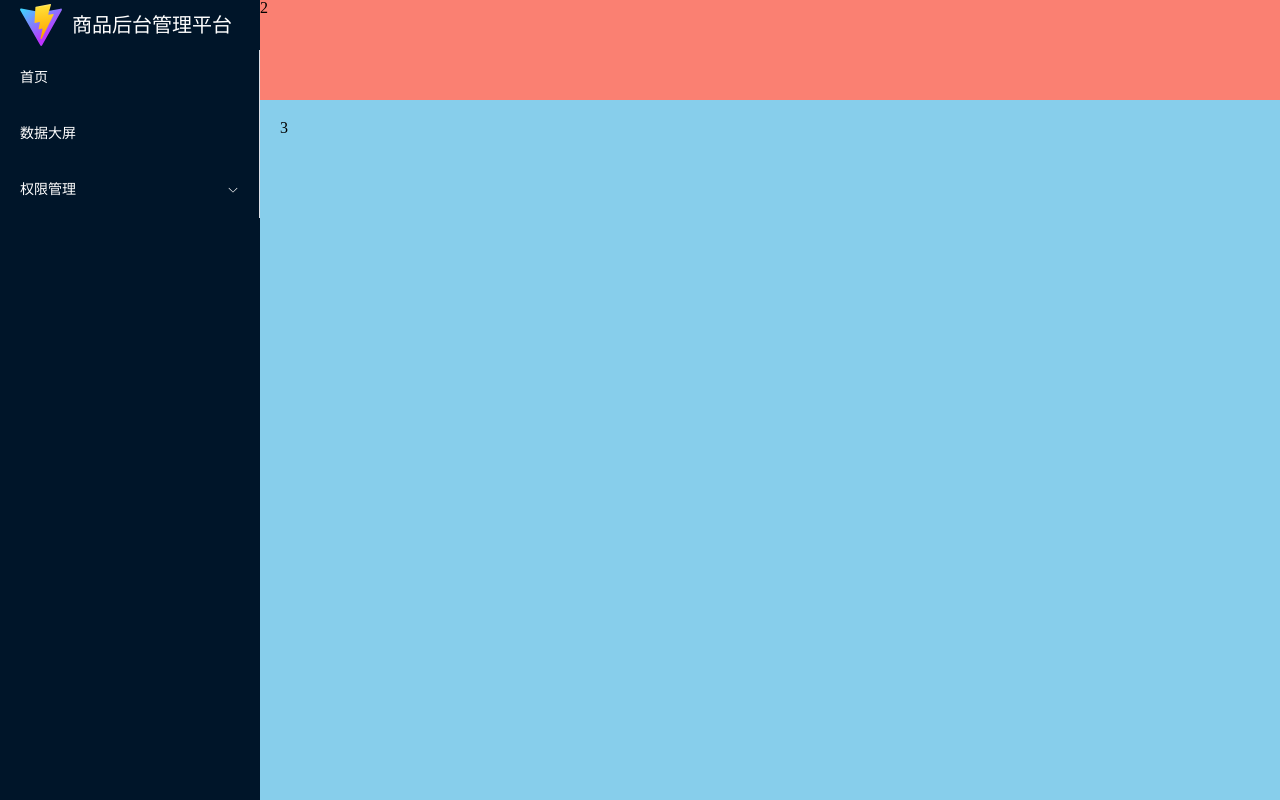
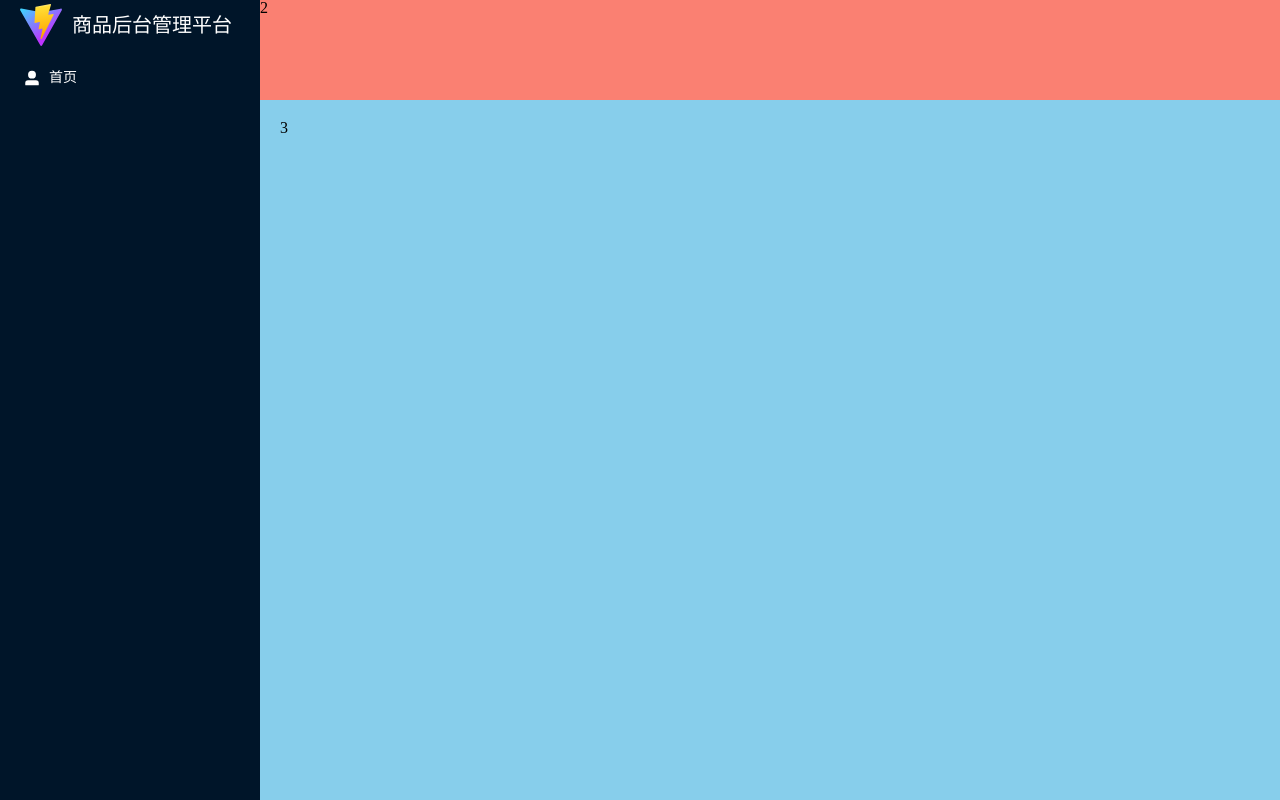
Before and after one commit to youdemomo/Vue3-back-sys, a Vue app: page / in a window 1280 px wide. Built offline with nearby package versions, Linux system fonts and the light colour scheme.

Commit message:
15. 实现左侧菜单栏根据路由自动生成

```diff
--- a/package.json
+++ b/package.json
@@ -27,6 +27,7 @@
     "vite": "^6.2.0",
     "vite-plugin-mock": "^3.0.2",
     "vite-plugin-svg-icons": "^2.0.1",
+    "vite-plugin-vue-setup-extend": "^0.4.0",
     "vue-tsc": "^2.2.4"
   }
 }
--- a/src/components/index.ts
+++ b/src/components/index.ts
@@ -1,4 +1,6 @@
 import SvgIcon from '@/components/SvgIcon/index.vue'
+// 所有element-ui图标
+import * as ElementPlusIconsVue from '@element-plus/icons-vue'
 
 // 存储所有要注册的组件
 const allGlobalComponent = {
@@ -6,11 +8,16 @@ const allGlobalComponent = {
 }
 
 export default {
-  install(app) {
+  install(app: any) {
     // Obj.keys方法解析出包含所有组件名的数组
     // 遍历数组注册全局组件
     Object.keys(allGlobalComponent).forEach(key => {
       app.component(key, allGlobalComponent[key])
     })
+
+    // 注册所有图标
+    for (const [key, component] of Object.entries(ElementPlusIconsVue)) {
+      app.component(key, component)
+    }
   },
 }
--- /dev/null
+++ b/src/layout/Menu/index.vue
@@ -0,0 +1,57 @@
+<script lang='ts' setup name="Menu">
+    import { useRouter } from 'vue-router';
+
+    // 接受组件使用者传来的路由数组
+    const props = defineProps(['menuList'])
+    const router = useRouter()
+
+    // 点击彩菜单组件时跳转路由
+    const goRoute = (el_item: any) => {
+        // 通过获得menu-item绑定的index进行路由跳转
+        // console.log(el_item);
+        router.push(el_item.index)
+    }
+</script>
+
+<template>
+    <template v-for="item in menuList" :key="item.path">
+        <!-- 没有子路由，直接渲染 -->
+        <el-menu-item v-if="!item.children && item.meta.isShow" :index="item.path" @click="goRoute">
+            <template #title>
+                <!-- 图标，传入图标名 -->
+                <el-icon>
+                    <component :is="item.meta.icon"></component>
+                </el-icon>
+                <span>{{ item.meta.title }}</span>
+            </template>
+        </el-menu-item>
+
+        <!-- 只有一个子路由，则将这个子路由渲染出来 -->
+        <el-menu-item v-if="item.children && item.children.length === 1 && item.meta.isShow"
+            :index="item.children[0].path" @click="goRoute">
+            <template #title>
+                <el-icon>
+                    <component :is="item.meta.icon"></component>
+                </el-icon>
+                {{ item.children[0].meta.title }}
+            </template>
+        </el-menu-item>
+
+        <!-- 有多个子路由 -->
+        <el-sub-menu v-if="item.children && item.children.length > 1 && item.meta.isShow" :index="item.path">
+            <!-- 顶级菜单标题 -->
+            <template #title>
+                <el-icon>
+                    <component :is="item.meta.icon"></component>
+                </el-icon>
+                <span>{{ item.meta.title }}</span>
+            </template>
+            <!-- 递归传入chilren数组，保证能渲染出多级路由的children -->
+            <Menu :menuList="item.children"></Menu>
+        </el-sub-menu>
+    </template>
+
+
+</template>
+
+<style scoped></style>
--- a/src/layout/index.vue
+++ b/src/layout/index.vue
@@ -1,5 +1,12 @@
 <script lang='ts' setup>
+    // logo组件
     import Logo from './Logo/index.vue'
+    // 左侧菜单组件
+    import Menu from './Menu/index.vue'
+    // 获取路由数组
+    import { useUserStore } from '../store/modules/user';
+
+    const userStore = useUserStore()
 </script>
 
 <template>
@@ -10,17 +17,7 @@
             <!-- 导航菜单 -->
             <el-scrollbar class="scrollbar">
                 <el-menu background-color="$base-menu-background" text-color="white">
-                    <el-menu-item index="1">首页</el-menu-item>
-                    <el-menu-item index="2">数据大屏</el-menu-item>
-                    <!-- 多级菜单 -->
-                    <el-sub-menu index="3">
-                        <template #title>
-                            <span>权限管理</span>
-                        </template>
-                        <el-menu-item index="3-1">用户管理</el-menu-item>
-                        <el-menu-item index="3-2">角色管理</el-menu-item>
-                        <el-menu-item index="3-3">菜单管理</el-menu-item>
-                    </el-sub-menu>
+                    <Menu :menuList="userStore.menuRoutes"></Menu>
                 </el-menu>
             </el-scrollbar>
         </div>
@@ -49,6 +46,11 @@
             .scrollbar {
                 width: 100%;
                 height: calc(100vh - $base-menu-logo-hegiht);
+
+                // 去除菜单组件右边边框
+                .el-menu {
+                    border: none
+                }
             }
         }
 
--- a/src/router/routes.ts
+++ b/src/router/routes.ts
@@ -1,3 +1,5 @@
+import component from 'element-plus/es/components/tree-select/src/tree-select-option.mjs'
+
 // 对外暴露配置路由(常量路由)
 export const constantRoute = [
   // 登录页
@@ -6,17 +8,43 @@ export const constantRoute = [
     name: 'login',
     // 路由懒加载
     component: () => import('@/views/login/index.vue'),
+    meta: {
+      title: '登录',
+      // 是否显示在左侧菜单
+      isShow: false,
+    },
   },
   // 主页
   {
     path: '/',
     name: 'layout',
     component: () => import('@/layout/index.vue'),
+    meta: {
+      title: 'layout',
+      isShow: true,
+      // 图标
+      icon: 'UserFilled',
+    },
+    children: [
+      {
+        path: '/home',
+        component: import('@/views/home/index.vue'),
+        meta: {
+          title: '首页',
+          isShow: true,
+          icon: 'HomeFilled',
+        },
+      },
+    ],
   },
   // 错误页面
   {
     path: '/404',
     component: () => import('@/views/404/index.vue'),
+    meta: {
+      title: '404',
+      isShow: false,
+    },
   },
   // 一级默认路由
   {
@@ -24,5 +52,9 @@ export const constantRoute = [
     path: '/:pathMatch(.*)*',
     name: 'any',
     redirect: '/404',
+    meta: {
+      title: '任意路由',
+      isShow: false,
+    },
   },
 ]
--- a/src/store/modules/types/type.ts
+++ b/src/store/modules/types/type.ts
@@ -1,4 +1,6 @@
+import type { RouteRecordRaw } from 'vue-router'
 // 定义user仓库的类型
 export interface UserState {
   token: string | null
+  menuRoutes: RouteRecordRaw[]
 }
--- a/src/store/modules/user.ts
+++ b/src/store/modules/user.ts
@@ -2,14 +2,22 @@
 import { defineStore } from 'pinia'
 import { ref } from 'vue'
 import { reqLogin } from '../../api/user'
-import type { loginForm, loginResponseData } from '../../api/user/type'
+import type {
+  loginForm,
+  loginResponseData,
+  menuRoutes,
+} from '../../api/user/type'
 import type { UserState } from './types/type'
+// 引入路由
+import { constantRoute } from '../../router/routes'
 
 export const useUserStore = defineStore(
   'User',
   () => {
     // todo: 存储用户token
     const token: UserState = ref('')
+    // todo: 存储路由数组
+    const menuRoutes: menuRoutes = ref(constantRoute)
 
     // todo: 用户登录
     const userLogin = async (data: loginForm) => {
@@ -26,6 +34,7 @@ export const useUserStore = defineStore(
     return {
       token,
       userLogin,
+      menuRoutes,
     }
   },
   {
--- a/vite.config.ts
+++ b/vite.config.ts
@@ -5,6 +5,8 @@ import path from 'path'
 import { createSvgIconsPlugin } from 'vite-plugin-svg-icons'
 // 引入mock插件
 import { viteMockServe } from 'vite-plugin-mock'
+// setup语法糖组件命名
+import VueSetupExtend from 'vite-plugin-vue-setup-extend'
 
 // https://vite.dev/config/
 export default defineConfig(({ command }) => {
@@ -19,6 +21,7 @@ export default defineConfig(({ command }) => {
         // 保证只有开发阶段能使用mock接口
         localEnabled: command === 'serve',
       }),
+      VueSetupExtend(),
     ],
     resolve: {
       alias: {
```
Also changed, not shown: 1 other file (tests, documents, lock files or other folders).
